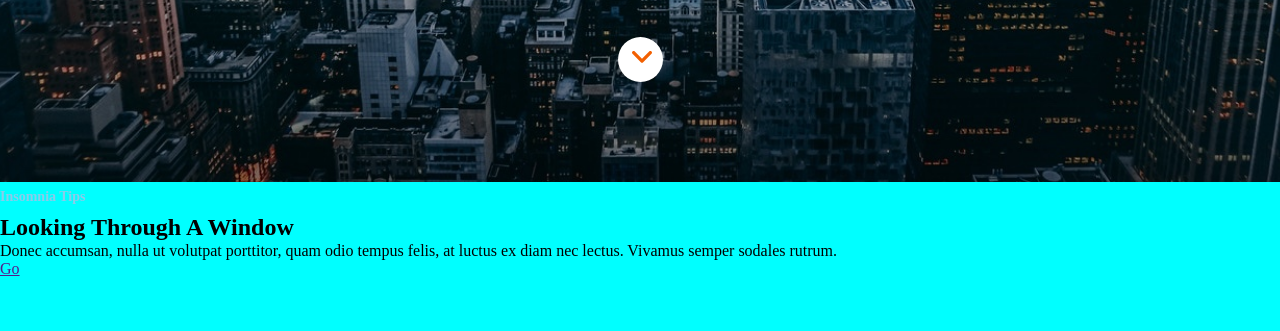
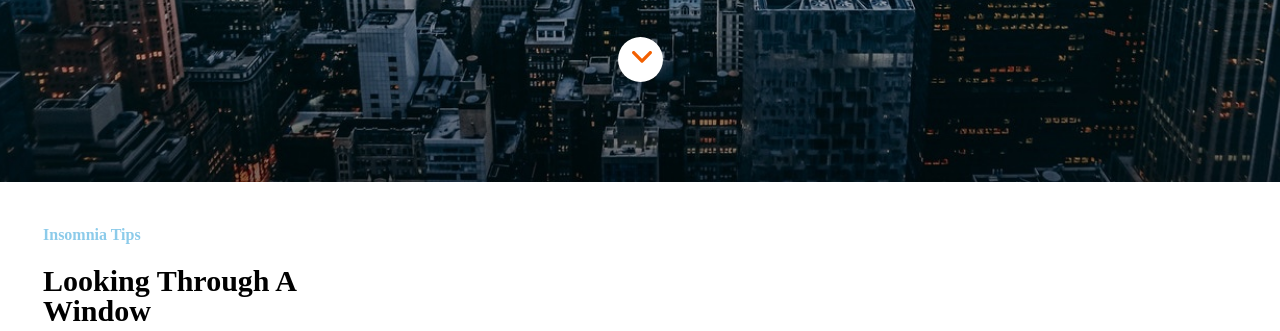
Before and after one commit to taleore/m1-evaluacion-final-taleore, a website: page _src/templates/index.html in a window 1280 px wide. Shown: the part 618-949 px from the top of the page. Drawn offline with nearby package versions, Linux system fonts and the light colour scheme; files that its build step writes are made by us from their sources; files whose address does not match are found by name.

Commit message:
button go

```diff
--- a/_src/assets/scss/layout/_main.scss
+++ b/_src/assets/scss/layout/_main.scss
@@ -1,17 +1,67 @@
 .main {
-    background-color: aqua;
+    padding-left: 35px;
+    padding-right: 35px;
+    background-color:white;
     width: 100%;
     height: 376px;
     &_text1 {
+        margin-top: 30px;
+        padding: 8px;
         color: #8ccbea;
-        font-size: 14px;
+        font-size: 16px;
         line-height: 30px;
         font-family: Roboto-Regular;
     }
     &_text2 {
-        color: black;
+        max-width: 290px;
+        padding: 8px;
+        color: black    ;
+        font-size: 30px;
+        line-height: 30px;
+        font-weight: bold;
+        font-family: "RobotoSlab",serif;
+    }
+    &_text3 {
+        max-width: 400px;
+        padding: 10px;
+        font-family: Roboto;
         font-size: 24px;
-        line-height: 30px;
-        font-family: RobotoSlab-Bold;
+        font-weight: normal;
+        font-style: normal;
+        font-stretch: normal;
+        line-height: 1.67;
+        letter-spacing: normal;
+        color:#4a4a4a;
     }
+    &_button {
+        margin-bottom: 45px;
+        background-color: white;
+        width: 76px;
+        height: 45px;
+        border: 2px solid #f26002;
+        border-radius: 22px;
+        display: flex;
+        align-items: center;
+        justify-content: center;
+        margin-top: 30px;
+        transition: background-color ease 1s;
+        &:hover {
+            border: 2px solid #8ccbea;
+            background-color: #8ccbea;
+        }
+        &--go {
+            text-decoration: none;
+            font-family: roboto;
+            color:  #f26002;
+            font-size: 20px;
+            font-weight: 500;
+            width: 76px;
+            height: 45px;
+            display: flex;
+            justify-content: center;
+            align-items: center;
+        }
+
+    }
+
 }
--- a/_src/templates/index.html
+++ b/_src/templates/index.html
@@ -32,7 +32,7 @@
     <h3 class="main_text1">Insomnia Tips</h3>
     <h2 class="main_text2">Looking Through A Window</h2>
     <p class="main_text3">Donec accumsan, nulla ut volutpat porttitor, quam odio tempus felis, at luctus ex diam nec lectus. Vivamus semper sodales rutrum. </p>
-    <div class="button_go"><a class="go" href="">Go</a></div>
+    <div class="main_button"><a class="main_button--go" href="">Go</a></div>
 
   </section>
 
```
